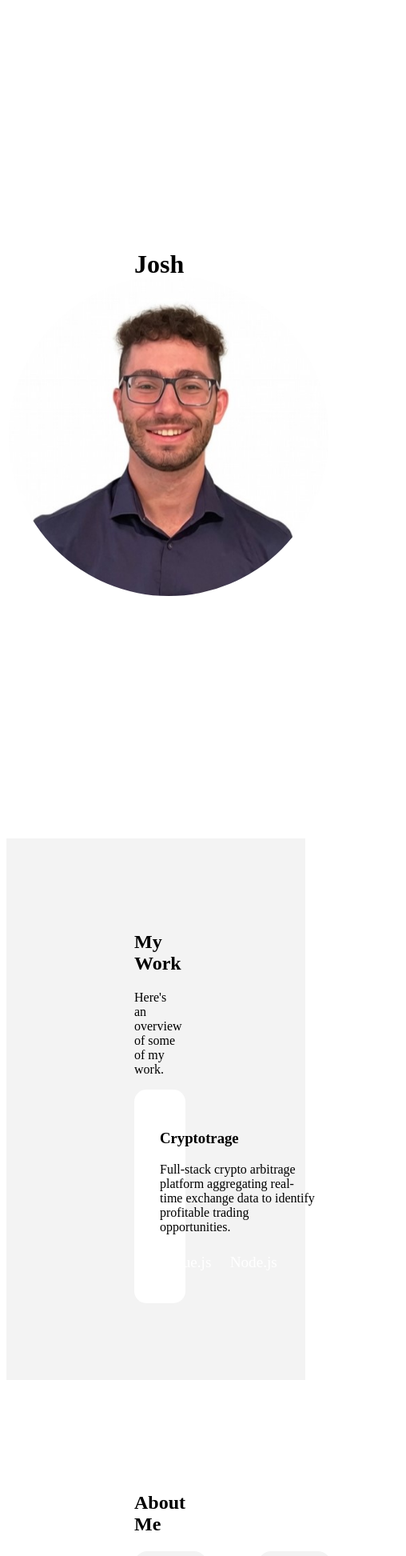
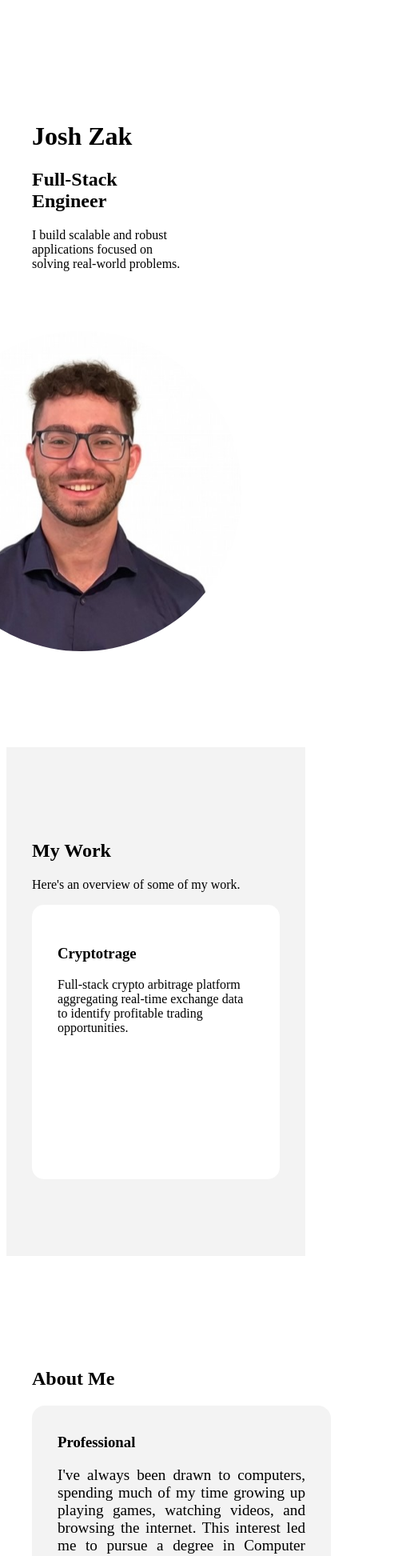
Before and after one commit to Josh-Zak/Portfolio, a Vue app: page / in a window 390 px wide. Shown: the part 40-1985 px from the top of the page at 80% size, 508 px wide, since content can reach past the window. Built offline with nearby package versions, Linux system fonts and the light colour scheme; some icons are missing; the HTML template or start-up script is replaced by a standard one.

Commit message:
Started reactivity + mobile

```diff
--- a/src/App.vue
+++ b/src/App.vue
@@ -89,7 +89,7 @@
                 </div>
             </div>
         </div>
-        <div class="footer">
+        <div id="footer">
             <p>© {{ year }} Josh Zak</p>
             <div class="links">
                 <a class="linkedin" href="https://www.linkedin.com/in/joshzak19" target="_blank">
@@ -235,6 +235,13 @@
     max-height: 400px;
 }
 
+@media screen and (max-width: 800px) {
+    #sec1{
+        flex-direction: column;
+        padding: 4rem 2rem 6rem 2rem;
+    }
+}
+
 
 
 /* Sec 2 */
@@ -248,6 +255,11 @@
     background-color: rgb(243, 243, 243);
 }
 
+@media screen and (max-width: 800px) {
+    #sec2{
+        padding: 6rem 2rem;
+    }
+}
 
 
 /* Sec 3 */
@@ -275,10 +287,28 @@
     padding: 1rem 2rem;
 }
 
+@media screen and (max-width: 800px){
+    #sec3{
+        padding: 6rem 2rem;
+    }
+
+    .professional, .personal{
+        width: 100%;
+    }
+
+    #sec3 p{
+        font-size: 120%;
+    }
+
+    .aboutDetails{
+        flex-direction: column;
+    }
+}
+
 
 
 /* Footer */
-.footer{
+#footer{
     display: flex;
     justify-content: space-between;
     align-items: center;
@@ -286,13 +316,19 @@
     background-color: var(--primary);
 }
 
-.footer p{
+#footer p{
     color: white;
 }
 
-.footer .links{
+#footer .links{
     display: flex;
     gap: 2rem;
 }
 
+@media screen and (max-width: 800px) {
+    #footer{
+        padding: 0 2rem;
+    }
+}
+
 </style>
--- a/src/Project.vue
+++ b/src/Project.vue
@@ -87,6 +87,10 @@ export default{
     color: var(--secondary);
 }
 
-
+@media screen and (max-width: 800px){
+    .projectContainer{
+        flex-direction: column;
+    }
+}
 
 </style>
```
